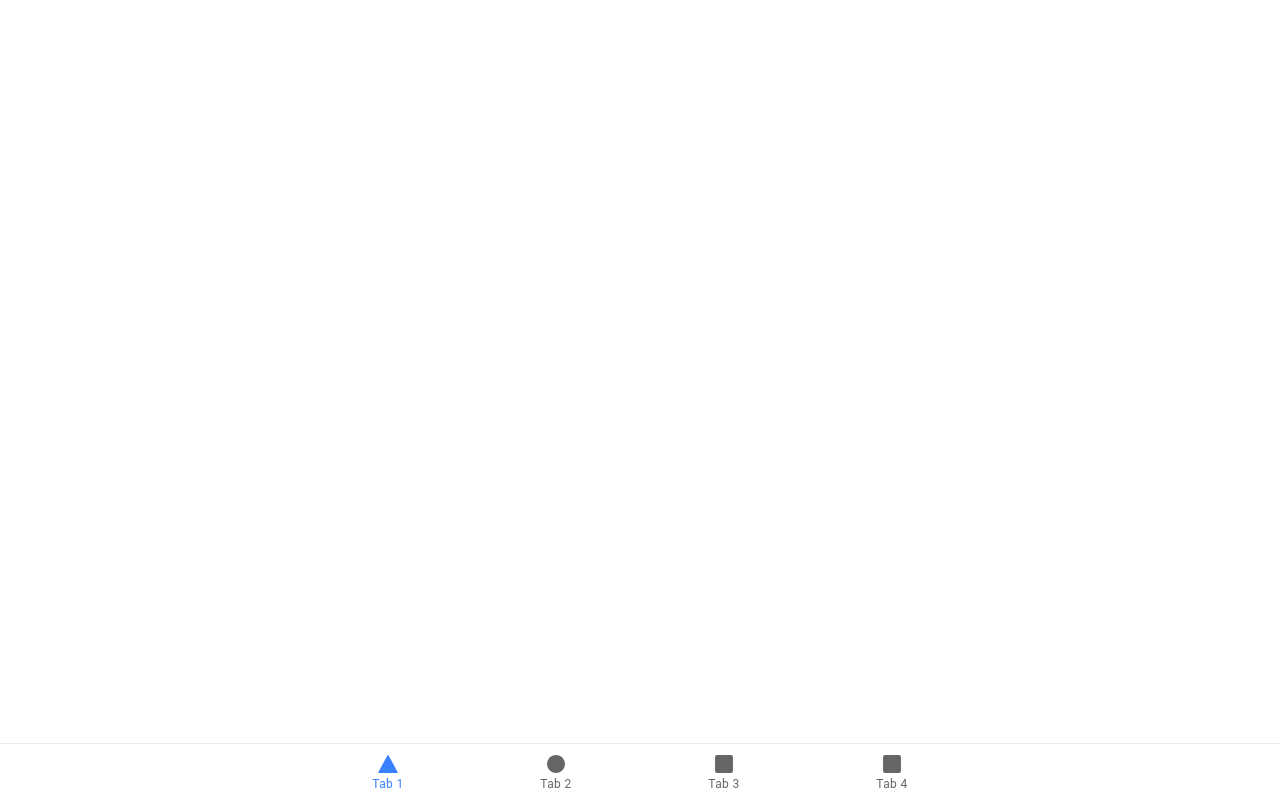
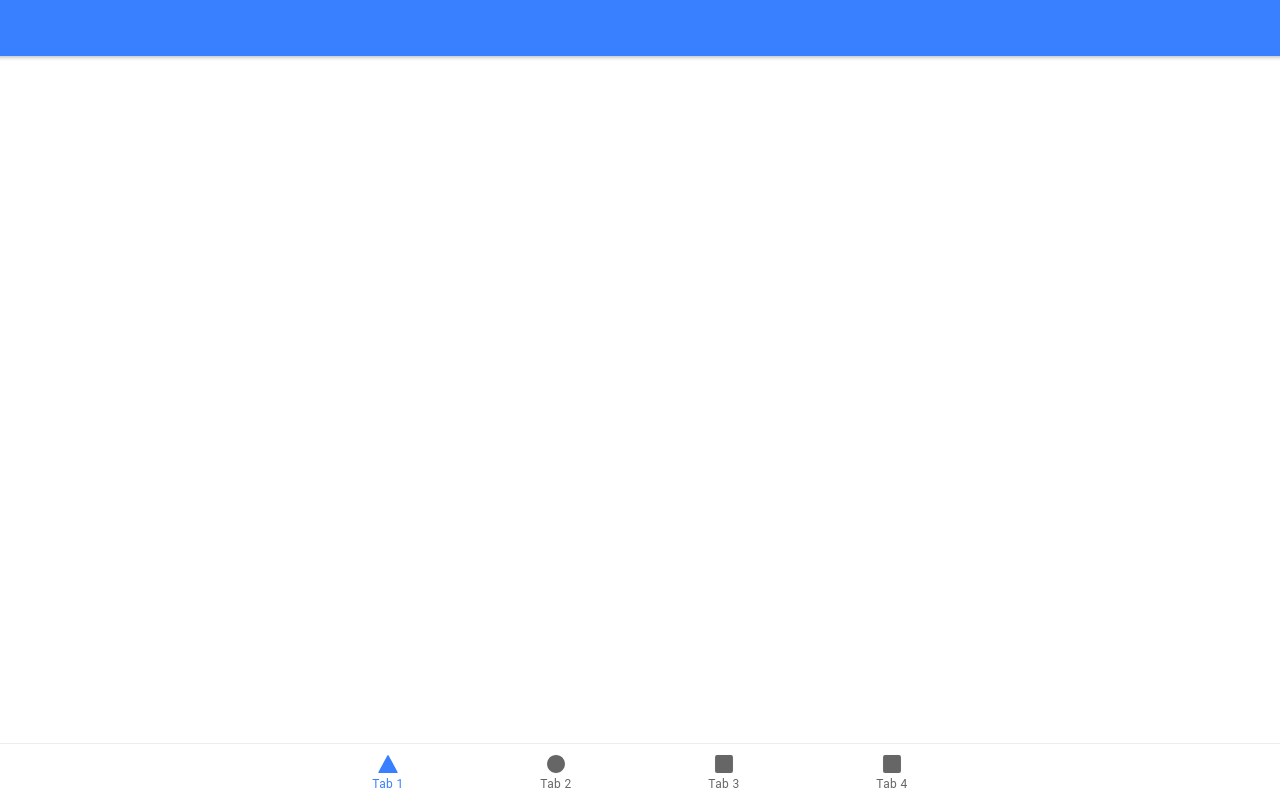
Before and after one commit to dolthead/meetup-react, a React (Create React App) app: page /tab1/detail in a window 1280 px wide. Built offline with nearby package versions, Linux system fonts and the light colour scheme.

Commit message:
add person detail page with back button

```diff
--- a/src/App.tsx
+++ b/src/App.tsx
@@ -15,6 +15,7 @@ import Tab1 from './pages/Tab1';
 import Tab2 from './pages/Tab2';
 import Tab3 from './pages/Tab3';
 import Tab4 from './pages/Tab4';
+import Detail from './pages/Detail';
 
 /* Core CSS required for Ionic components to work properly */
 import '@ionic/react/css/core.css';
@@ -45,6 +46,7 @@ const App: React.FC = () => (
           <Route exact path="/tab1">
             <Tab1 />
           </Route>
+          <Route exact path="/tab1/detail" component={Detail} />
           <Route exact path="/tab2">
             <Tab2 />
           </Route>
--- /dev/null
+++ b/src/pages/Detail.tsx
@@ -0,0 +1,28 @@
+import { IonPage, IonHeader, IonToolbar, IonButtons, IonBackButton, IonTitle, IonContent } from "@ionic/react";
+import { useLocation } from "react-router-dom";
+
+const Detail: React.FC = () => {
+
+  const location: any = useLocation();
+
+  return (
+      <IonPage>
+        <IonHeader>
+          <IonToolbar color="primary">
+            <IonButtons slot="start">
+              <IonBackButton />
+            </IonButtons>
+            <IonTitle>{location.state?.name}</IonTitle>
+          </IonToolbar>
+        </IonHeader>
+        <IonContent class="ion-padding">
+
+            <p>{location.state?.name}</p>
+            <p>{location.state?.email}</p>
+
+        </IonContent>
+      </IonPage>
+  );
+};
+
+  export default Detail;
--- a/src/pages/Tab1.tsx
+++ b/src/pages/Tab1.tsx
@@ -2,6 +2,7 @@ import { IonButton, IonButtons, IonContent, IonHeader, IonIcon, IonItem, IonLabe
 import { helpCircleOutline } from 'ionicons/icons';
 import Help from './Help';
 import './Tab1.css';
+import { useHistory } from "react-router-dom";
 
 const peopleList = [
   { key: 1, name: "Todd", email: "todd@simplybest.com"},
@@ -17,6 +18,7 @@ const Tab1: React.FC = () => {
   const [present, dismiss] = useIonModal(Help, {
     onDismiss: handleDismiss
   });
+  const history = useHistory();
 
   return (
     <IonPage>
@@ -39,7 +41,10 @@ const Tab1: React.FC = () => {
 
         <IonList>
             {peopleList.map(person => (
-            <IonItem key={person.key.toString()}>
+            <IonItem key={person.key} button onClick={(e) => {
+              e.preventDefault();
+              history.push('/tab1/detail', person);
+            }}>
               <IonLabel>{person.name}</IonLabel>
               <p>{person.email}</p>
             </IonItem>
```
